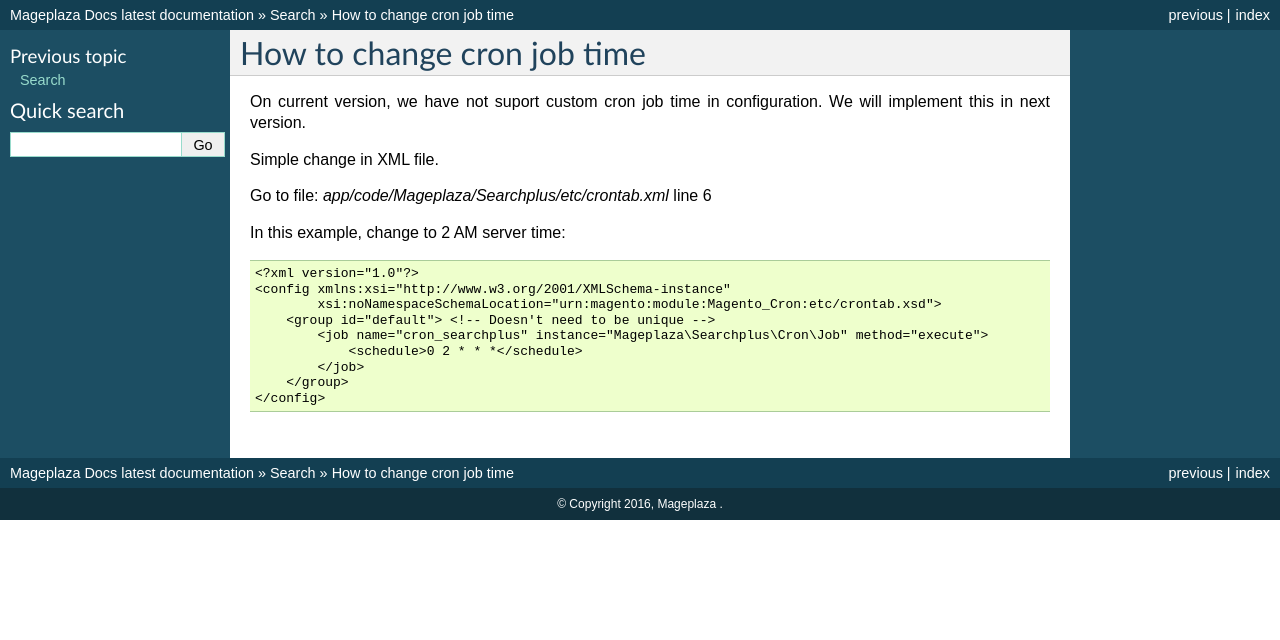
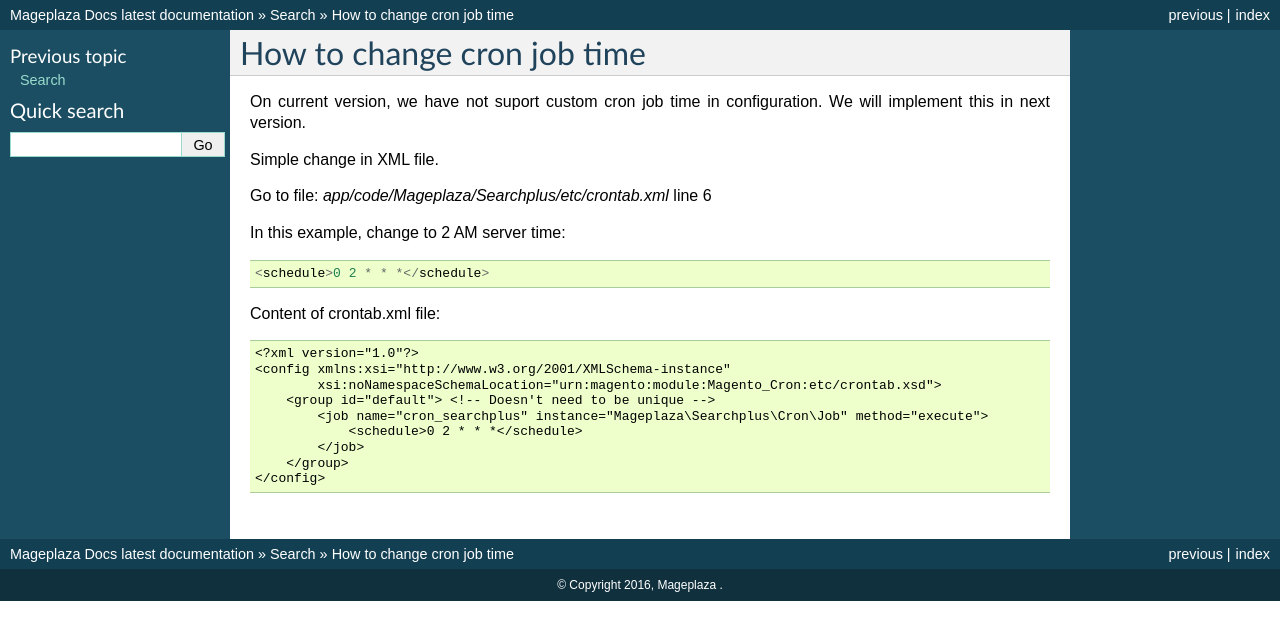
Before and after one commit to magepages/mpdocs, a Sphinx documentation site: the page built from docs/search-m2/how-to-change-cron-job-time.rst, in a window 1280 px wide. Shown: the top 640 px of the page. Built offline with Sphinx 7.4.7, drawn with Linux system fonts in a browser that asks for light colours; pages that are not in the unit, such as notebooks, are missing from menus.

Commit message:
Auto update

```diff
--- a/docs/search-m2/how-to-change-cron-job-time.rst
+++ b/docs/search-m2/how-to-change-cron-job-time.rst
@@ -10,6 +10,12 @@
 
 In this example, change to 2 AM server time::
 
+	<schedule>0 2 * * *</schedule>
+
+
+
+Content of crontab.xml file::
+
 	<?xml version="1.0"?>
 	<config xmlns:xsi="http://www.w3.org/2001/XMLSchema-instance"
 	        xsi:noNamespaceSchemaLocation="urn:magento:module:Magento_Cron:etc/crontab.xsd">
```
